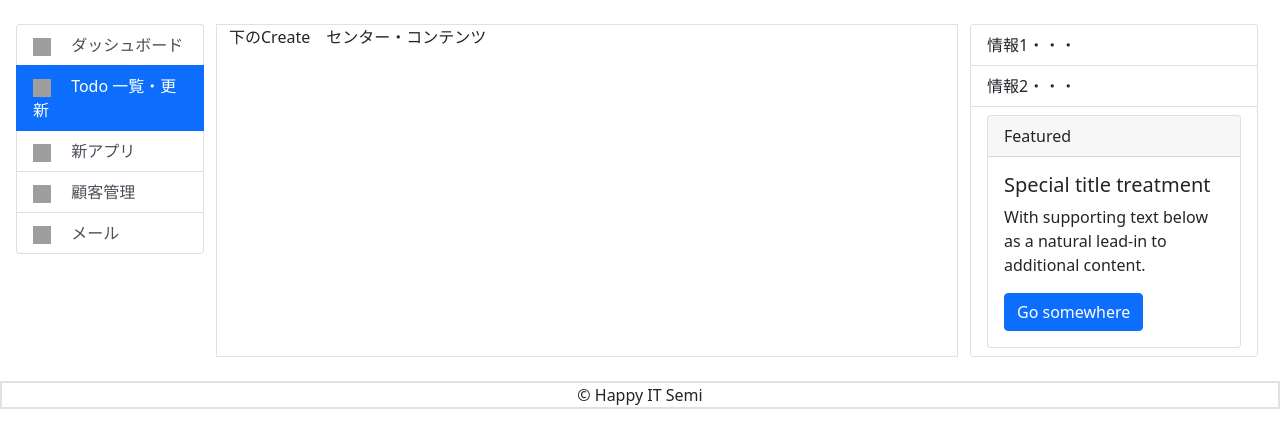
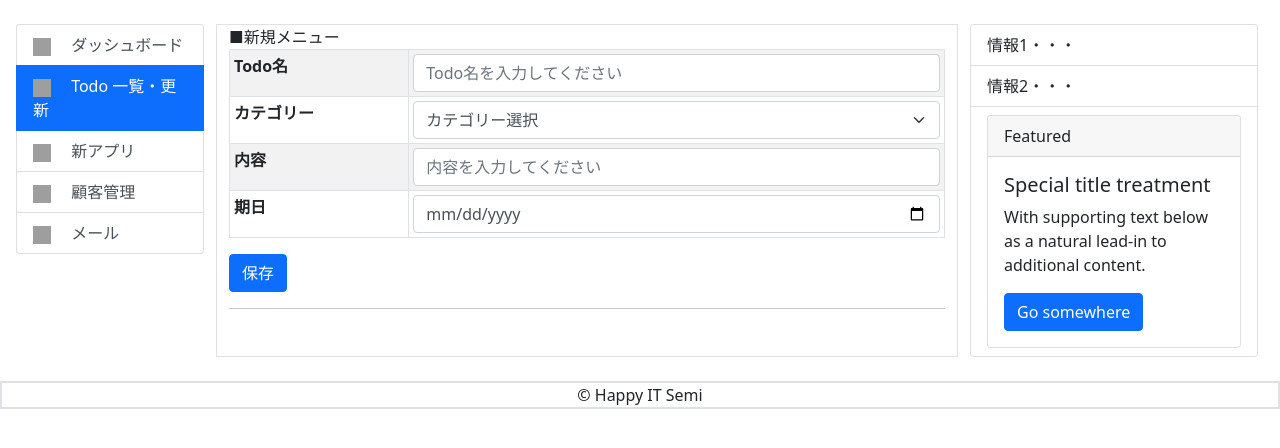
Before and after one commit to HappyITSemi/simpleDjango, a Django app: page /todo/create/ in a window 1280 px wide. Shown: the part 56-504 px from the top of the page. Run offline with Django 3.2, Linux system fonts and the light colour scheme; data that the repository does not hold is empty; some libraries are stand-ins or nearby versions; grey boxes are pictures that could not be loaded.

Commit message:
todo-2020-0806 create update テスト前　OK版

```diff
--- a/todo/forms.py
+++ b/todo/forms.py
@@ -9,7 +9,7 @@ from .models import Todo
 class TodoForm(forms.ModelForm):
     class Meta:
         model = Todo
-        fields = ['name', 'description', 'due_date', 'created_at', 'updated_at', 'todo_category_id']
+        fields = ['name', 'description', 'due_date', 'todo_category_id']
 
 
 # widgetsで各フィールドのデザインを指定する
--- a/todo/models.py
+++ b/todo/models.py
@@ -1,3 +1,5 @@
+from datetime import datetime
+
 from django.db import models
 
 
@@ -5,11 +7,6 @@ class TodoCategory(models.Model):
     name = models.CharField(
         max_length=24,
         verbose_name='カテゴリー名',
-    )
-    due = models.DateField(
-        blank=True,
-        verbose_name='期限日',
-        null=True,
     )
 
     class Meta:
@@ -21,36 +18,35 @@ class TodoCategory(models.Model):
         return self.name
 
 
+# For DateField: default=date.today - from datetime.date.today()
+# For DateTimeField: default=timezone.now - from django.utils.timezone.now()
+
+
 class Todo(models.Model):
     # id = models.AutoField(Primary_key=True)
     name = models.CharField(
         max_length=64,
-        verbose_name='Todoタイトル名',
-        help_text='Todoタイトルを入力してください',
     )
     description = models.CharField(
         max_length=128,
-        verbose_name='内容',
-        help_text='Todo内容を入力してください',
+        blank=True,
     )
     due_date = models.DateField(
-        verbose_name='期限日',
-        help_text='期日を入力してください',
         blank=True,
     )
     created_at = models.DateTimeField(
-        auto_now_add=False,
+        auto_now=True,
         verbose_name='登録日時',
     )
     updated_at = models.DateTimeField(
-        auto_now=False,
+        auto_now_add=True,
         verbose_name='更新日時',
-        blank=True,
     )
-    todo_category_id = models.OneToOneField(TodoCategory, models.DO_NOTHING, db_column='id', primary_key=True)
+    todo_category_id = models.ForeignKey('TodoCategory', models.DO_NOTHING, db_column='todo_category_id ', blank=True,
+                                         null=True)
 
     class Meta:
-        managed = True  # 管理対象とする
+        managed = False  # 管理対象外とする
         verbose_name_plural = 'Todo'
         db_table = 'todo'
 
--- a/todo/templates/create.html
+++ b/todo/templates/create.html
@@ -39,7 +39,50 @@
 
 {% block center %}
     <div class="col-lg-7 border order-2">
-        下のCreate　センター・コンテンツ<br/>
+        {% if error_message %}<p><strong>{{ error_message }}</strong></p>{% endif %}
+
+        <form action="{% url 'todo:create' %}" method="post">
+            {% csrf_token %}
+            <div>
+                <h7>■新規メニュー</h7>
+            </div>
+            <table class="table table-striped table-sm table-bordered">
+                <tr>
+                    <th>Todo名</th>
+                    <td>
+                        <input type="text" class="form-control" name="name" id="id_name"
+                               value="" maxlength="64" placeholder="Todo名を入力してください" required>
+                    </td>
+                </tr>
+                <tr>
+                    <th>カテゴリー</th>
+                    <td>
+                        <select name="todo_category_id" required id="id_todo_category_id" class="form-select">
+                            <option selected>カテゴリー選択</option>
+                            {% for category in categories %}
+                                <option value="{{ category.id }}">{{ category.name }}</option>
+                            {% endfor %}
+                        </select>
+                    </td>
+                </tr>
+                <tr>
+                    <th>内容</th>
+                    <td>
+                        <input type="text" class="form-control" name="description" id="id_description"
+                               value="" maxlength="128" placeholder="内容を入力してください" required>
+                    </td>
+                </tr>
+                <tr>
+                    <th>期日</th>
+                    <td>
+                        <input type="date" class="form-control" name="due_date" id="id_due_date" value="">
+                    </td>
+                </tr>
+
+            </table>
+            <input type="submit" class="btn btn-primary" value="保存">
+        </form>
+        <hr>
 
     </div>
 {% endblock %}
--- a/todo/templates/detail.html
+++ b/todo/templates/detail.html
@@ -46,6 +46,7 @@
                 <th>Todo名</th>
                 <th>カテゴリー</th>
                 <th>内容</th>
+                <th>期日</th>
                 <th>作成日</th>
                 <th>更新日</th>
             </tr>
@@ -57,8 +58,9 @@
                 <td>{{ object.name }}</td>
                 <td>{{ object.todo_category_id }}</td>
                 <td>{{ object.description }}</td>
-                <td>{{ object.created_at }}</td>
-                <td>{{ object.updated_at }}</td>
+                <td>{{ object.due_date|date:"Y-m-j" }}</td>
+                <td>{{ object.created_at|date:"Y-m-j" }}</td>
+                <td>{{ object.updated_at|date:"Y-m-j H:i:s" }}</td>
             </tr>
 
             </tbody>
--- a/todo/views.py
+++ b/todo/views.py
@@ -1,4 +1,6 @@
 from django.contrib import messages
+from django.core.paginator import Paginator
+from django.shortcuts import render
 from django.urls import reverse_lazy
 from django.views import generic
 from django.views.generic import ListView, DetailView, CreateView, UpdateView, DeleteView
@@ -31,6 +33,14 @@ class TodoListView(ListView):  # テンプレート名のデフォルトは モ
     paginate_by = 10
     queryset = Todo.objects.order_by('pk')
 
+    def listing(self, request):
+        to_list = Todo.objects.all()
+        paginator = Paginator(to_list, 10)  # Show 10 todo per page.
+
+        page_number = request.GET.get('page')
+        page_obj = paginator.get_page(page_number)
+        return render(request, 'list.html', {'page_obj': page_obj})
+
 
 class TodoDetailView(DetailView):
     model = Todo
@@ -42,6 +52,12 @@ class TodoCreateView(CreateView):
     template_name = "create.html"
     form_class = TodoForm
     success_url = reverse_lazy('todo:list')
+
+    def get_context_data(self, **kwargs):
+        context = super().get_context_data(**kwargs)  # はじめに継承元のメソッドを呼び出す
+        todo_category = TodoCategory.objects.values('id', 'name')
+        context['categories'] = todo_category
+        return context
 
     def form_valid(self, form):
         result = super().form_valid(form)
```
Also changed, not shown: todo/templates/list.html (+22 -2 lines), todo/templates/update.html (+18 -32 lines), todo/migrations/0001_initial.py (deleted), todo/migrations/0002_auto_20200804_2154.py (deleted), todo/migrations/0003_auto_20200807_0405.py (deleted), todo/migrations/__init__.py (deleted).
